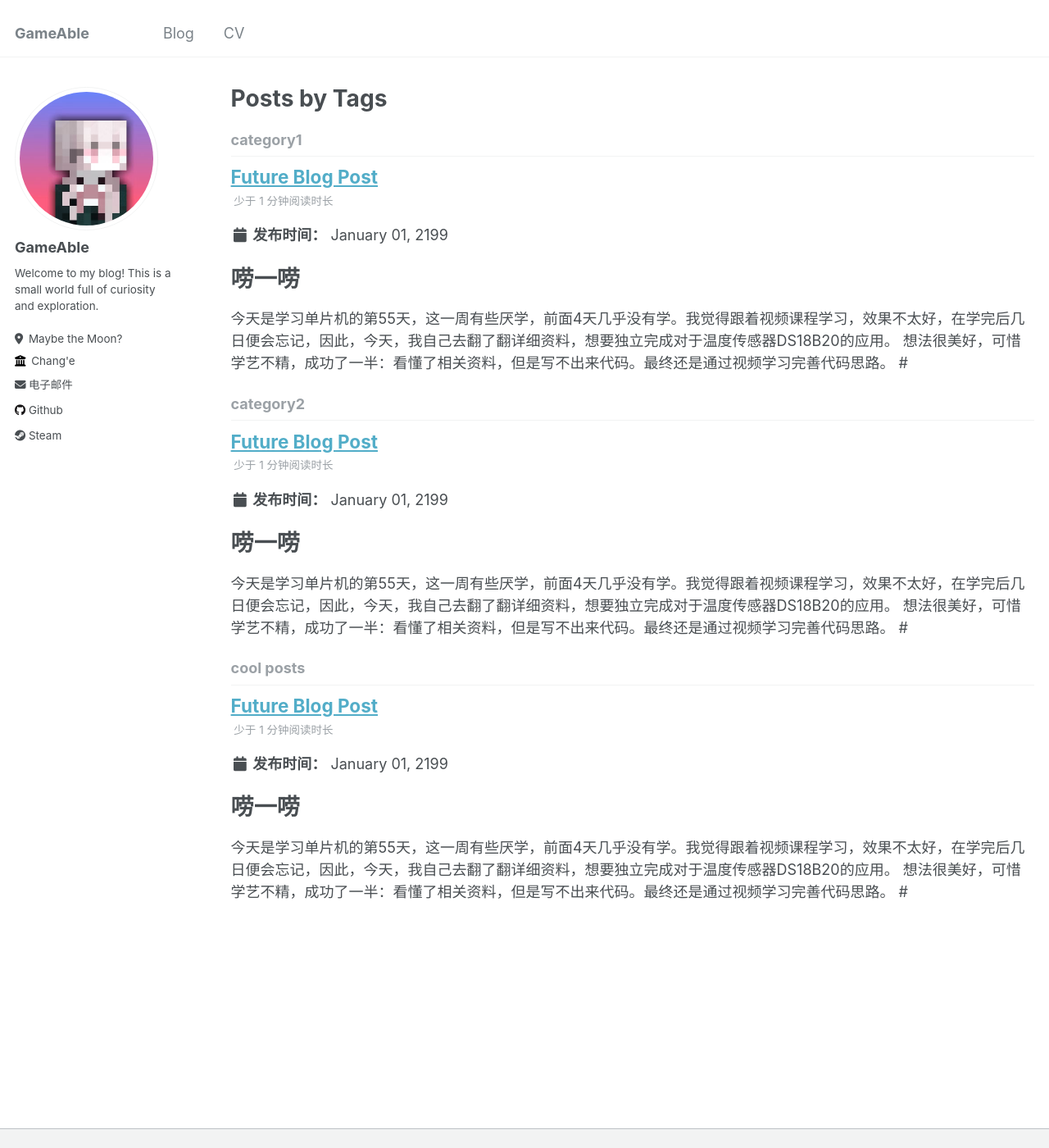
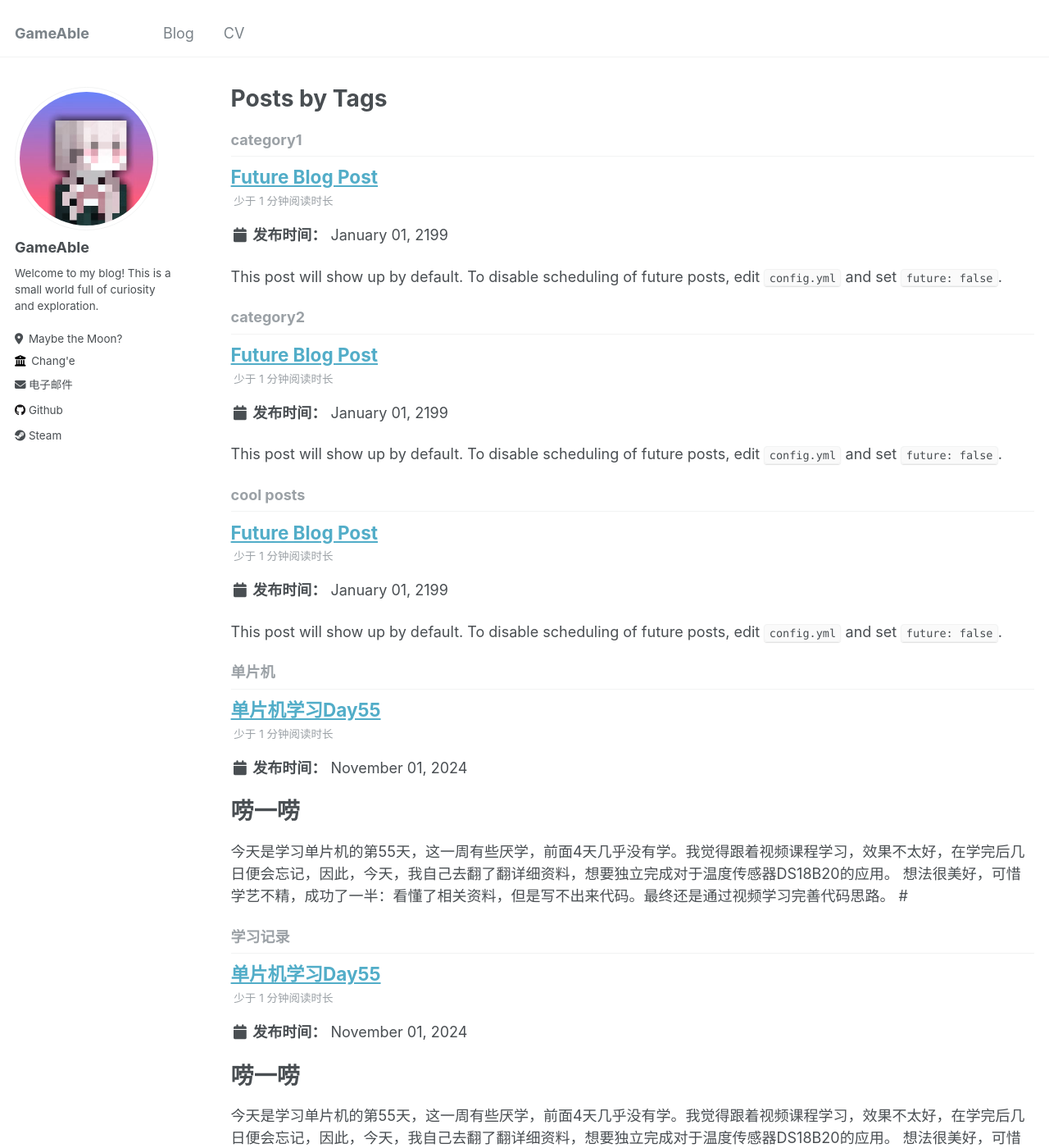
Before and after one commit to GameAble/GameAble.github.io, a Jekyll site: the page built from _pages/tag-archive.html, in a window 1280 px wide and 1400 px high. Shown: the whole window at 82% size. Built offline with Jekyll 4.4.1, drawn with Linux system fonts in a browser that asks for light colours.

Commit message:
renamed:    _posts/Day_55.md -> "_posts/2024-11-01-\345\215\225\347\211\207\346\234\272-Day55.md" 	modified:   _posts/2199-01-01-future-post.md

```diff
--- a/_posts/2199-01-01-future-post.md
+++ b/_posts/2199-01-01-future-post.md
@@ -7,7 +7,5 @@ tags:
   - category1
   - category2
 ---
-# 唠一唠
-今天是学习单片机的第55天，这一周有些厌学，前面4天几乎没有学。我觉得跟着视频课程学习，效果不太好，在学完后几日便会忘记，因此，今天，我自己去翻了翻详细资料，想要独立完成对于温度传感器DS18B20的应用。
-想法很美好，可惜学艺不精，成功了一半：看懂了相关资料，但是写不出来代码。最终还是通过视频学习完善代码思路。
-#
+
+This post will show up by default. To disable scheduling of future posts, edit `config.yml` and set `future: false`.
```
Also changed, not shown: _posts/2024-11-01-单片机-Day55.md (renamed from _posts/Day_55.md).
